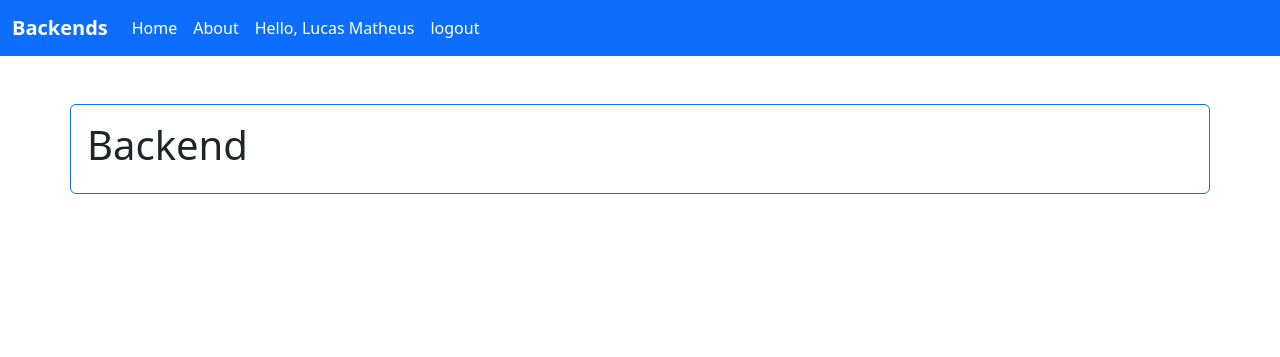
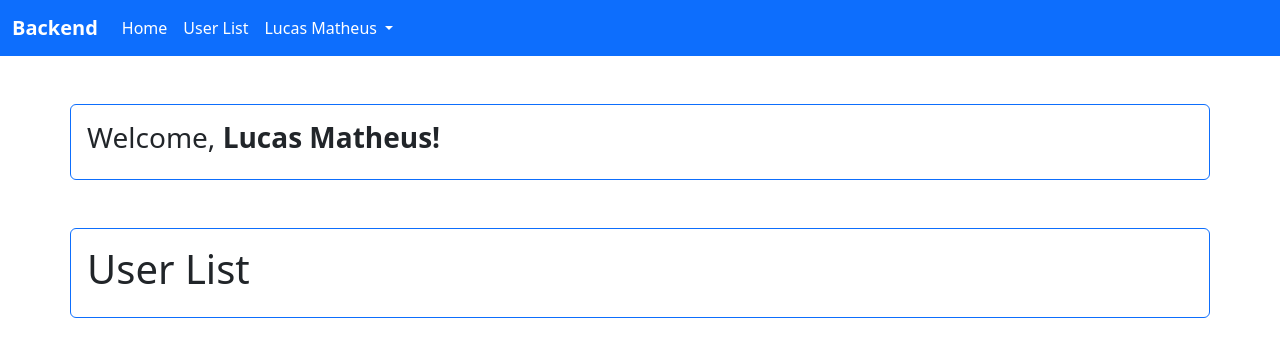
Before and after one commit to lucasberenger/auth-user-system, a Django app: page / in a window 1280 px wide. Shown: the top 357 px of the page. Run offline with Django 5.2, Linux system fonts and the light colour scheme; a user stored in the database is signed in; some libraries are stand-ins or nearby versions.

Commit message:
create login/logout and add initial style

```diff
--- a/app/templates/base.html
+++ b/app/templates/base.html
@@ -7,13 +7,13 @@
     {% load bootstrap5 %}
     {% bootstrap_css %}
     {% bootstrap_javascript %}
-    <title>{% block title %} Login page {% endblock %}</title>
+    <title>{% block title %} Backend {% endblock %}</title>
 </head>
 <body>
     <header>
         <nav class="navbar navbar-expand-lg bg-primary">
             <div class="container-fluid">
-              <a class="navbar-brand text-white fw-bold" href="#">Backends</a>
+              <a class="navbar-brand text-white fw-bold" href="#">Backend</a>
               <button class="navbar-toggler text-white" type="button" data-bs-toggle="collapse" data-bs-target="#navbarNav" aria-controls="navbarNav" aria-expanded="false" aria-label="Toggle navigation">
                 <span class="navbar-toggler-icon text-white"></span>
               </button>
@@ -22,15 +22,18 @@
                   <li class="nav-item">
                     <a class="nav-link active text-white" aria-current="page" href="{% url 'app:home' %}">Home</a>
                   </li>
-                  <li class="nav-item">
-                    <a class="nav-link text-white" href="{% url 'app:about' %}">About</a>
-                  </li>
                   {% if user.is_authenticated %}
                   <li class="nav-item">
-                    <a class="nav-link text-white" href="#">Hello, {{ user.first_name }}</a>
+                    <a class="nav-link text-white" href="{% url 'app:userlist' %}">User List</a>
                   </li>
-                  <li class="nav-item">
-                    <a class="nav-link text-white" href="{% url 'app:logout' %}">logout</a>
+                  <li class="nav-item dropdown">
+                    <a class="nav-link dropdown-toggle text-white" href="#" id="navbarDropdownMenuLink" role="button" data-bs-toggle="dropdown" aria-expanded="false">
+                      {{ user.first_name }}
+                    </a>
+                    <ul class="dropdown-menu" aria-labelledby="navbarDropdownMenuLink">
+                      <li><a class="dropdown-item text-dark" href="{% url 'app:editprofile' %}">Edit Profile</a></li>
+                      <li><a class="dropdown-item text-dark" href="{% url 'app:logout' %}">Logout</a></li>
+                    </ul>
                   </li>
                   {% else %}
                   <li class="nav-item">
--- a/app/templates/home.html
+++ b/app/templates/home.html
@@ -3,6 +3,14 @@
 
 {% block content %}
 <div class="container border border-primary rounded mt-5 p-3">
-    <h1>Backend</h1>
+    {% if user.is_authenticated %}
+        <h3>Welcome, <strong>{{ user.first_name }}!</strong></h3>
+    {% else %}
+        <h3>Welcome, Guest!</h3>
+    {% endif %}
+</div>
+
+<div class="container border border-primary rounded mt-5 p-3">
+    <h1>User List</h1>
 </div>
 {% endblock %}
--- a/app/templates/register.html
+++ b/app/templates/register.html
@@ -11,7 +11,7 @@
             <input type="text" name="username" placeholder="username" class="form-control mt-3">
             <input type="password" name="password1" placeholder="password" class="form-control mt-3">
             <input type="password" name="password2" placeholder="confirm password" class="form-control mt-3">
-            <input type="submit" value="Register" class="btn btn-info text-white mt-3">
+            <input type="submit" value="Register" class="btn btn-primary text-white mt-3">
         </form>
     </div>
     <div class="container">
--- a/app/urls.py
+++ b/app/urls.py
@@ -8,6 +8,6 @@ urlpatterns = [
    path('register/', views.register, name='register'),
    path('login/', views.login, name='login'),
    path('logout', views.logout,name='logout'),
-   path('works/', views.works, name='works'),
-   path('about/', views.about, name='about'),
+   path('userlist/', views.userlist, name='userlist'),
+   path('editprofile/', views.editprofile, name='editprofile')
 ]
--- a/app/views.py
+++ b/app/views.py
@@ -1,6 +1,8 @@
 from django.shortcuts import render, redirect
 from django.contrib.auth.models import User, auth
 from django.contrib import messages
+from django.contrib.auth.decorators import login_required
+
 
 def home(request):
     return render(request, 'home.html')
@@ -17,7 +19,7 @@ def login(request):
             auth.login(request, user)
             return redirect("/")
         else:
-            messages.info(request, 'invalid credentials')
+            messages.info(request, 'Invalid credentials!')
             return redirect("/login")
     else:
         return render(request, 'login.html')
@@ -61,9 +63,11 @@ def logout(request):
     auth.logout(request)
     return redirect('/')
 
-def works(request):
-    return render(request, 'login.html')
+@login_required
+def userlist(request):
+    return render(request, 'userlist.html', {"current_user": request.user})
 
 
-def about(request):
-    return render(request, 'about.html')
+@login_required
+def editprofile(request):
+   return render(request, 'profile.html')
--- a/login/settings.py
+++ b/login/settings.py
@@ -16,6 +16,8 @@ DEBUG = True
 
 ALLOWED_HOSTS = []
 
+
+LOGIN_URL = '/login/'
 
 # Application definition
 
```
Also changed, not shown: app/templates/about.html (deleted, +0 -8 lines), app/templates/login.html (+5 -4 lines), app/templates/profile.html (added, +14 -0 lines), app/templates/userlist.html (added, +8 -0 lines), app/templates/works.html (deleted, +0 -8 lines), db.sqlite3.
